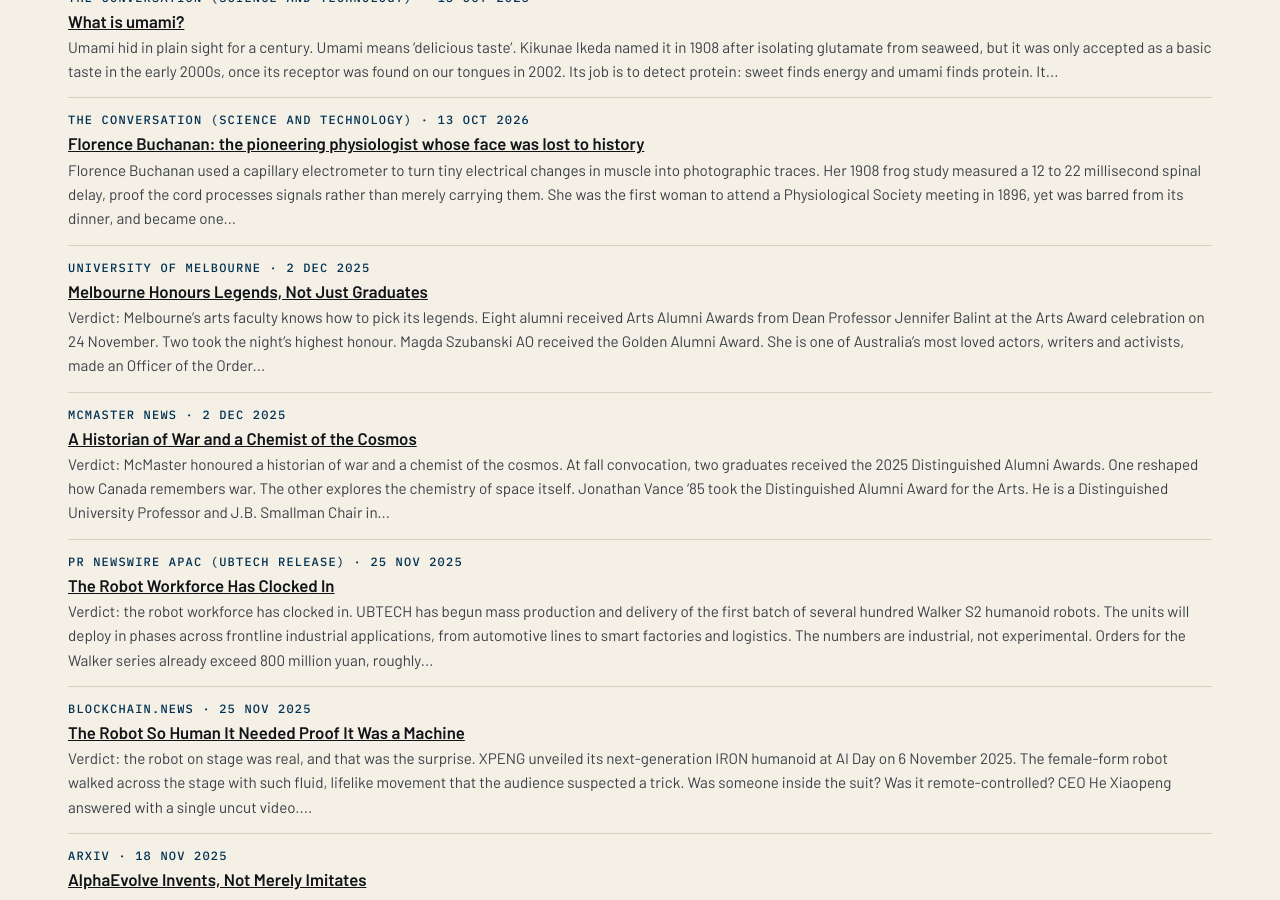
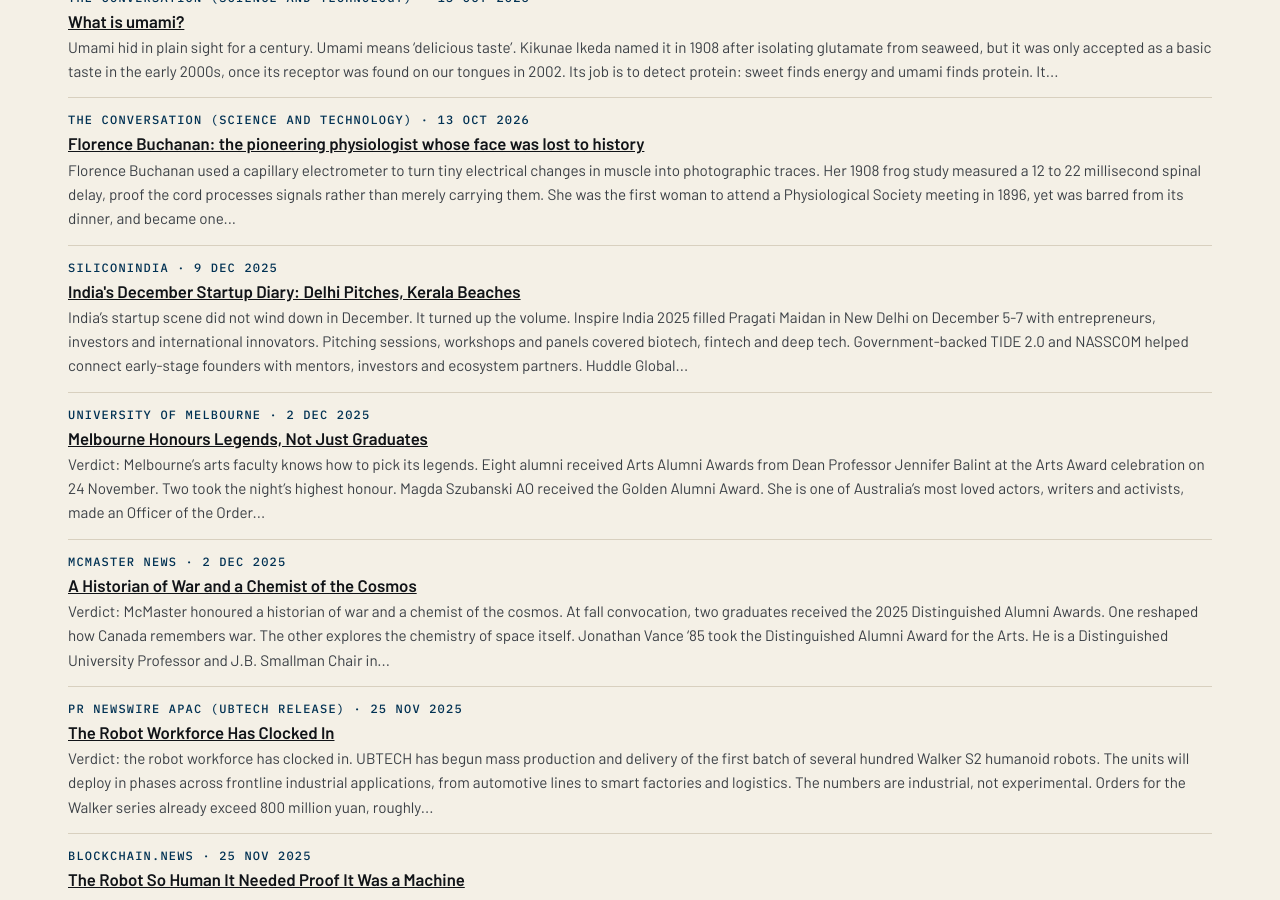
Before and after one commit to katz-news/katz.news, a Jekyll site: the page built from briefs/index.html, in a window 1280 px wide and 900 px high, scrolled down 14549 px. Built offline with Jekyll 4.4.1, drawn with Linux system fonts in a browser that asks for light colours.

```diff
--- a/_data/build.yml
+++ b/_data/build.yml
@@ -1 +1 @@
-published_at: 2026-11-06T18:41:45Z
+published_at: 2026-11-06T18:43:18Z
--- /dev/null
+++ b/_posts/briefs/2026-11-06-indias-december-startup-diary-delhi-pitches-kerala-beaches.md
@@ -0,0 +1,15 @@
+---
+published: true
+title: "India's December Startup Diary: Delhi Pitches, Kerala Beaches"
+date: 2025-12-09
+section: entrepreneurship
+source_name: SiliconIndia
+source_url: https://www.siliconindia.com/news/startups/startup-events-that-defined-december-2025-nid-239020-cid-19.html
+---
+India's startup scene did not wind down in December. It turned up the volume.
+
+Inspire India 2025 filled Pragati Maidan in New Delhi on December 5-7 with entrepreneurs, investors and international innovators. Pitching sessions, workshops and panels covered biotech, fintech and deep tech. Government-backed TIDE 2.0 and NASSCOM helped connect early-stage founders with mentors, investors and ecosystem partners.
+
+Huddle Global 2025 offered the beachside answer. Hosted with Kerala Startup Mission, it gathered angels, mentors, government officials and industry leaders for funding strategies, global expansion and policy frameworks. Defence-tech, manufacturing and emerging technology startups found openings through iDEX and Make in India.
+
+The month is not a slowdown, but rather a showcase. India counted over 201,000 DPIIT-recognised startups, more than 21 lakh jobs, and 44,000 new startups in 2025 alone. Overall funding reached $10.5-11 billion, with early-stage deals rising to $3.9 billion. December proved the point with pitching, panels and parties: maturity can still make noise.
```
